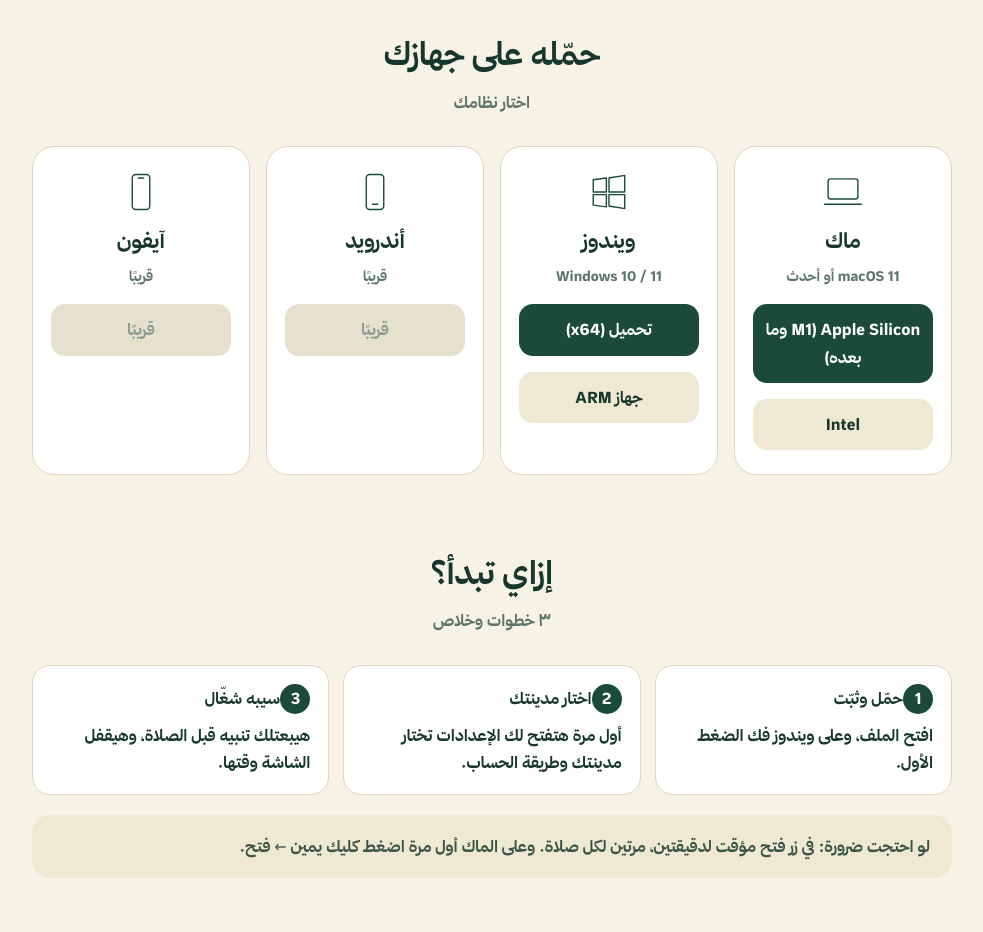
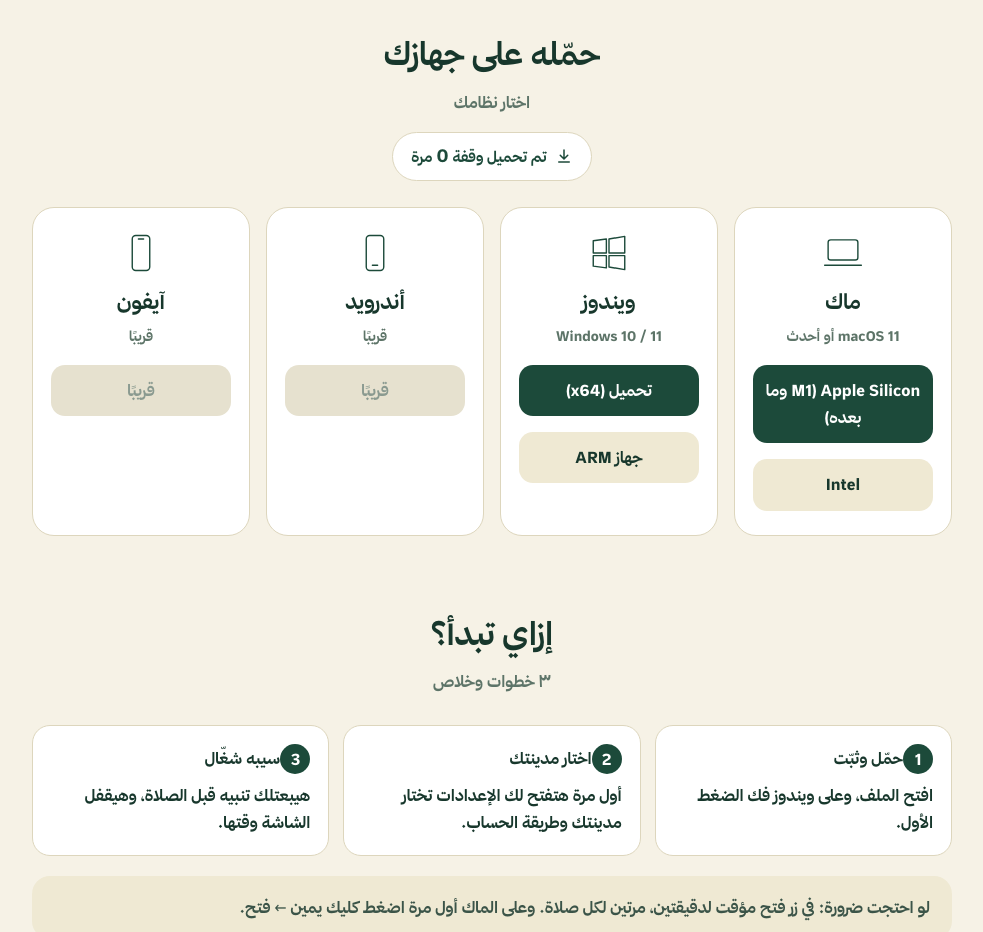
Before and after one commit to amralaaelshafie/waqfa, a plain HTML site: page index.html in a window 1280 px wide. Shown: the part 900-1832 px from the top of the page, without its empty margins (148-1131 px from the left). Drawn offline with Linux system fonts and the light colour scheme; no server answers.

Commit message:
Add live download counter

```diff
--- a/index.html
+++ b/index.html
@@ -22,6 +22,7 @@ h1{font-weight:900;font-size:clamp(34px,6vw,60px);line-height:1.25;margin:26px 0
 .screen .t{margin:12px auto 0;width:64%;padding:10px;border-radius:14px;background:#0b2119cc;font-weight:900;font-size:34px;direction:ltr;letter-spacing:1px}
 section{max-width:960px;margin:0 auto;padding:60px 20px 10px}
 h2{font-weight:900;font-size:32px;text-align:center;margin-bottom:8px}.sub{text-align:center;color:#5d7468;margin-bottom:30px}
+.count{display:flex;width:fit-content;align-items:center;gap:8px;margin:-14px auto 26px;background:#fff;border:1px solid var(--line);border-radius:999px;padding:8px 18px;font-weight:700;font-size:15px;color:var(--btn)}.count svg{width:18px;height:18px;stroke:currentColor;fill:none;stroke-width:2;stroke-linecap:round;stroke-linejoin:round}.count b{font-weight:900;font-size:18px}
 .grid{display:grid;grid-template-columns:repeat(auto-fit,minmax(210px,1fr));gap:16px}
 .card{background:#fff;border:1px solid var(--line);border-radius:22px;padding:24px 18px;text-align:center;display:flex;flex-direction:column;gap:6px}
 .card.me{border:2px solid var(--btn);box-shadow:0 10px 30px #1c4a3a22}
@@ -45,6 +46,7 @@ footer{text-align:center;color:#7a8b82;padding:50px 20px 40px;font-size:14px}
 </div></header>
 
 <section id="download"><h2>حمّله على جهازك</h2><div class="sub">اختار نظامك</div>
+<div class="count" id="dl" hidden><svg viewBox="0 0 24 24"><path d="M12 4v11M7 11l5 5 5-5M5 20h14"/></svg><span>تم تحميل وقفة <b id="dln">0</b> مرة</span></div>
 <div class="grid">
 <div class="card" data-os="mac"><svg viewBox="0 0 48 48"><rect x="7" y="9" width="34" height="23" rx="3"/><path d="M3 38h42"/></svg><h3>ماك</h3><p>macOS 11 أو أحدث</p>
 <a class="btn" href="https://github.com/amralaaelshafie/waqfa/releases/latest/download/Waqfa-mac-apple-silicon.dmg">Apple Silicon (M1 وما بعده)</a>
@@ -65,4 +67,5 @@ footer{text-align:center;color:#7a8b82;padding:50px 20px 40px;font-size:14px}
 <script>
 const ua=navigator.userAgent,os=/Android/i.test(ua)?'android':/iPhone|iPad/i.test(ua)?'ios':/Mac/i.test(ua)?'mac':/Win/i.test(ua)?'win':'';
 const c=document.querySelector('[data-os="'+os+'"]');if(c){c.classList.add('me');if(os==='mac'||os==='win')c.parentNode.prepend(c)}
+fetch('https://api.github.com/repos/amralaaelshafie/waqfa/releases').then(r=>r.ok?r.json():[]).then(rs=>{let n=0;for(const r of rs)for(const a of r.assets||[])n+=a.download_count||0;if(n>0){document.getElementById('dln').textContent=n.toLocaleString('ar-EG');document.getElementById('dl').hidden=false}}).catch(()=>{});
 </script></body></html>
```
